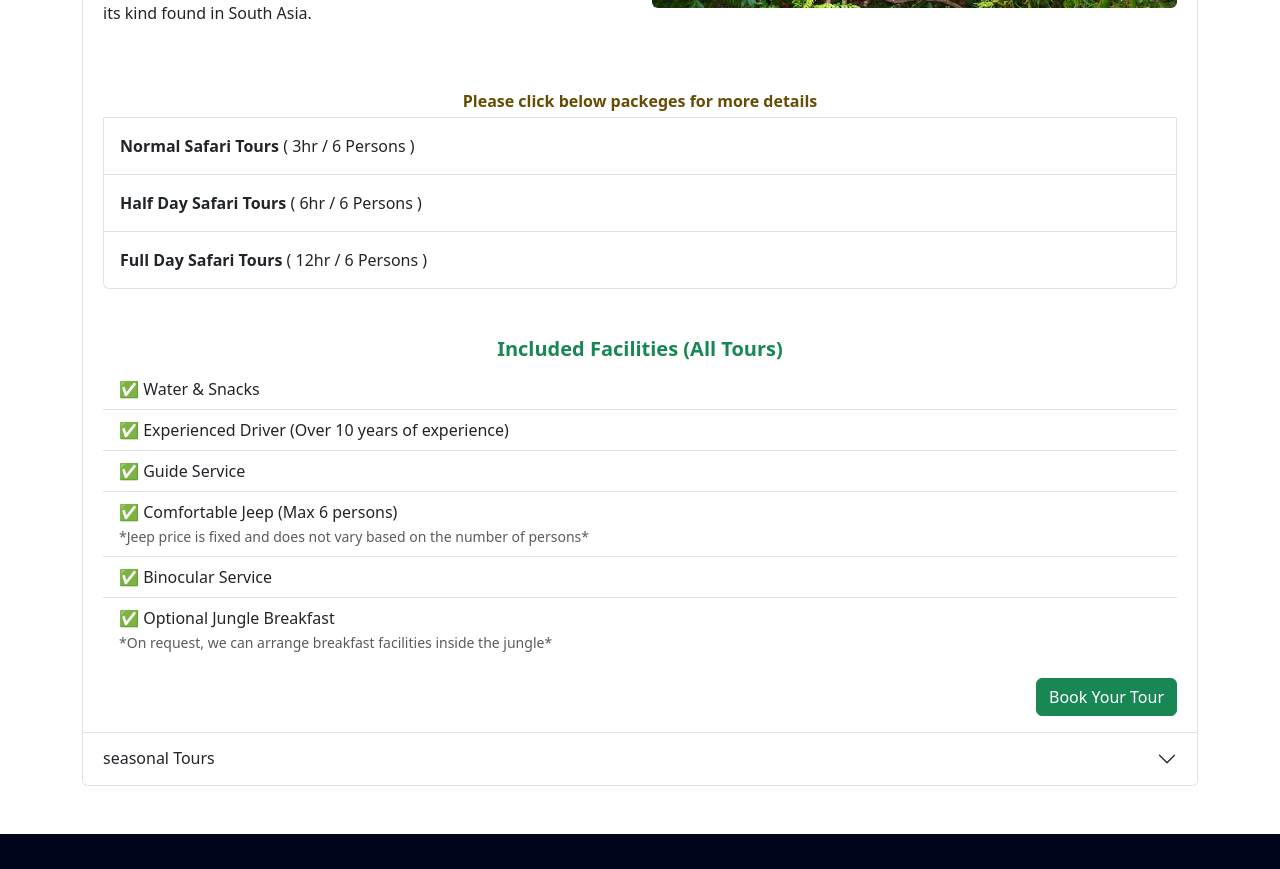
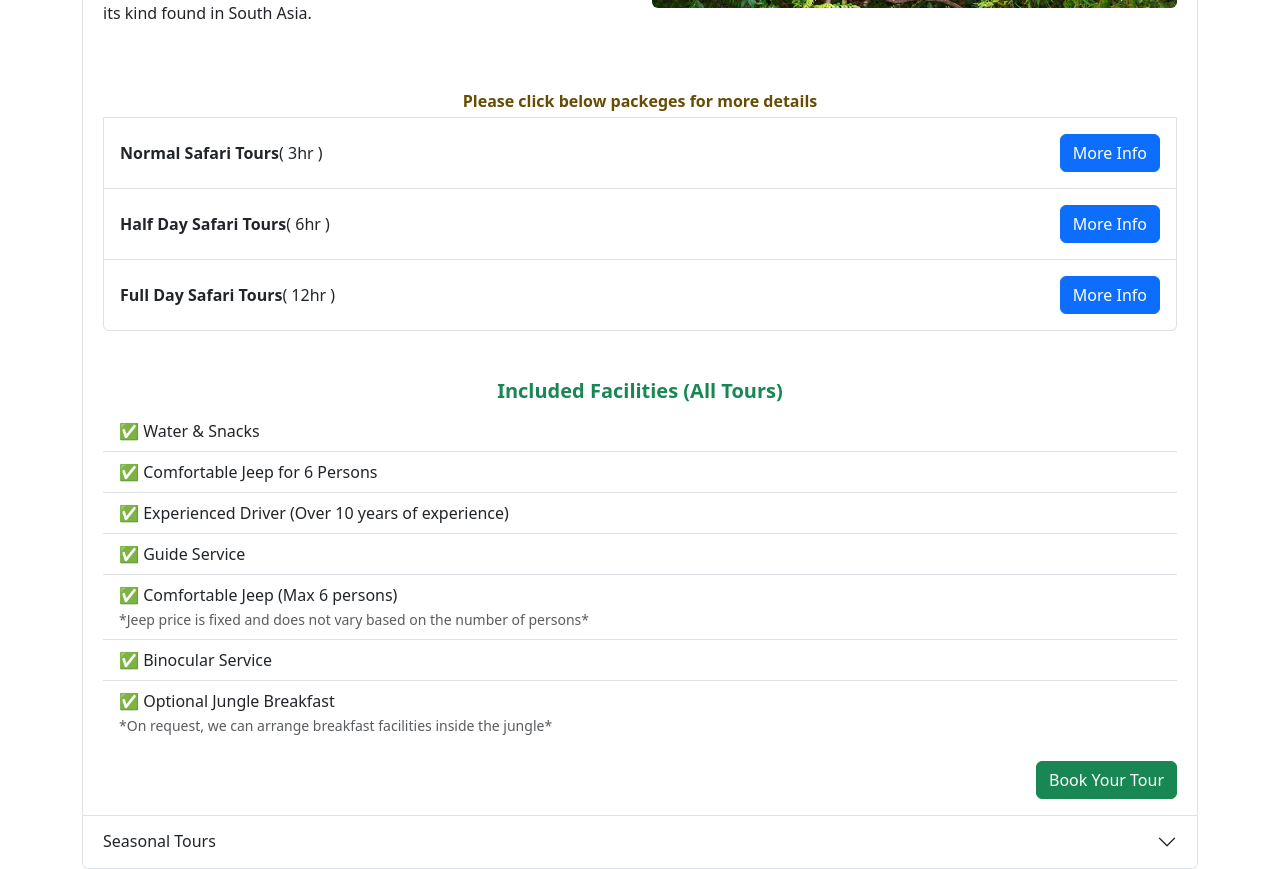
Before and after one commit to tharindu125/Udawalava-Eligarden-Hotel, a React (Vite) app: page /SafariTours in a window 1280 px wide. Shown: the part 980-1849 px from the top of the page. Built offline with nearby package versions, Linux system fonts and the light colour scheme.

Commit message:
edit safari packeges

```diff
--- a/src/App.css
+++ b/src/App.css
@@ -335,7 +335,7 @@ h1 {
   transform: scale(1.03);
 }
 
-.modal-overlay {
+.gallery .modal-overlay {
   position: fixed;
   top: 0;
   left: 0;
@@ -348,20 +348,20 @@ h1 {
   z-index: 9999;
 }
 
-.modal-content {
+.gallery .modal-content {
   position: relative;
   max-width: 50%;
   max-height: 80%;
 }
 
-.modal-img {
+.gallery .modal-img {
   width: 100%;
   height: auto;
   border-radius: 8px;
   box-shadow: 0 0 20px #000;
 }
 
-.modal-close {
+.gallery .modal-close {
   position: absolute;
   top: -10px;
   right: -10px;
@@ -376,7 +376,7 @@ h1 {
 }
 
 @media (max-width: 768px) {
-  .modal-content {
+  .gallery .modal-content {
     position: relative;
     max-width: 80%;
     max-height: 80%;
@@ -459,3 +459,10 @@ h1, p {
   object-fit: cover;
   border-radius: 8px;
 }
+
+/* Safari Tours */
+.packege_details {
+  display: flex;
+  justify-content: center;
+  align-items: center;
+}
--- a/src/pages/Gallery.jsx
+++ b/src/pages/Gallery.jsx
@@ -115,6 +115,7 @@ const Gallery = () => {
         </div>
       </section>
 
+      <div className='gallery'>
         {/* Modal */}
         {modalImage && (
           <div className="modal-overlay" onClick={() => setModalImage(null)} data-aos="zoom-in" data-aos-delay="200">
@@ -124,6 +125,7 @@ const Gallery = () => {
             </div>
           </div>
         )}
+      </div>
 
       <Container className="py-3">
         {/* Call to Action */}
--- a/src/pages/SafariTours.jsx
+++ b/src/pages/SafariTours.jsx
@@ -32,7 +32,7 @@ function SafariTours() {
                 </div>
             </div>
 
-            <div className="container py-5">
+            <div className="container py-5 safari_tours">
                 <h2 className="text-center mb-4 fw-bold display-6 text-warning-emphasis" data-aos="zoom-in" data-aos-delay="200">Safari Tour Packages</h2>
                 <p className='text-center mb-5' data-aos="flip-up" data-aos-delay="200">
                     Embark on an unforgettable journey through Udawalawa National Park with our guided safari tours. Spot elephants, leopards, birds, and more while enjoying safe, knowledgeable service and breathtaking views of nature.
@@ -68,30 +68,46 @@ function SafariTours() {
                                     title: "Normal Safari Tours",
                                     duration: "3hr",
                                     capacity: "6 Persons",
+                                    price: "12000",
                                     description: "Perfect for a quick elephant viewing experience."
                                     })} style={{ cursor: 'pointer' }}
                                 >
                                     <div className="d-flex justify-content-between">
-                                        <div>
-                                            <strong>Normal Safari Tours</strong> ( 3hr / 6 Persons )
+                                        <div className="packege_details">
+                                            <strong>Normal Safari Tours</strong> ( 3hr )
+
                                         </div>
-                                        {/* <span>Rs:12000</span> */}
+                                        <Button>More Info</Button>
                                     </div>
                                 </ListGroup.Item>
-                                <ListGroup.Item className='py-3'>
+                                <ListGroup.Item className='py-3' onClick={() => handlePackageClick({
+                                    title: "Half Day Safari Tours",
+                                    duration: "6hr",
+                                    capacity: "6 Persons",
+                                    price: "20000",
+                                    description: "Perfect for a quick elephant viewing experience."
+                                    })} style={{ cursor: 'pointer' }}
+                                >
                                     <div className="d-flex justify-content-between">
-                                        <div>
-                                            <strong>Half Day Safari Tours</strong> ( 6hr / 6 Persons )
+                                        <div className="packege_details">
+                                            <strong>Half Day Safari Tours</strong> ( 6hr )
                                         </div>
-                                        {/* <span>Rs:20000</span> */}
+                                        <Button>More Info</Button>
                                     </div>
                                 </ListGroup.Item>
-                                <ListGroup.Item className='py-3'>
+                                <ListGroup.Item className='py-3' onClick={() => handlePackageClick({
+                                    title: "Full Day Safari Tours",
+                                    duration: "12hr",
+                                    capacity: "6 Persons",
+                                    price: "35000",
+                                    description: "Perfect for a quick elephant viewing experience."
+                                    })} style={{ cursor: 'pointer' }}
+                                >
                                     <div className="d-flex justify-content-between">
-                                        <div>
-                                            <strong>Full Day Safari Tours</strong> ( 12hr / 6 Persons )
+                                        <div className="packege_details">
+                                            <strong>Full Day Safari Tours</strong> ( 12hr )
                                         </div>
-                                        {/* <span>Rs:35000</span> */}
+                                        <Button>More Info</Button>
                                     </div>
                                 </ListGroup.Item>
                             </ListGroup>
@@ -100,6 +116,7 @@ function SafariTours() {
                                     <h5 className="text-success fw-bold mb-2 text-center">Included Facilities (All Tours)</h5>
                                     <ListGroup variant="flush">
                                     <ListGroup.Item>✅ Water & Snacks</ListGroup.Item>
+                                    <ListGroup.Item>✅ Comfortable Jeep for 6 Persons</ListGroup.Item>
                                     <ListGroup.Item>✅ Experienced Driver (Over 10 years of experience)</ListGroup.Item>
                                     <ListGroup.Item>✅ Guide Service</ListGroup.Item>
                                     <ListGroup.Item>✅ Comfortable Jeep (Max 6 persons)<br />
@@ -119,7 +136,7 @@ function SafariTours() {
                     </Accordion.Item>
 
                     <Accordion.Item eventKey="1">
-                        <Accordion.Header>seasonal Tours</Accordion.Header>
+                        <Accordion.Header>Seasonal Tours</Accordion.Header>
                         <Accordion.Body>
                             <p>Explore the wild side of Sri Lanka</p>
                             <ListGroup>
@@ -149,19 +166,20 @@ function SafariTours() {
 
                 <Modal show={showModal} onHide={() => setShowModal(false)} centered>
                     <Modal.Header closeButton>
-                        <Modal.Title>{selectedPackage?.title}</Modal.Title>
+                        <Modal.Title className="text-primary-emphasis">{selectedPackage?.title}</Modal.Title>
                     </Modal.Header>
                     <Modal.Body>
-                        <p><strong>Duration:</strong> {selectedPackage?.duration}</p>
-                        <p><strong>Capacity:</strong> {selectedPackage?.capacity}</p>
+                        <p><strong>Duration :</strong> {selectedPackage?.duration}</p>
+                        <p><strong>Capacity :</strong> {selectedPackage?.capacity}</p>
+                        <p><strong>Price : </strong> Rs. {selectedPackage?.price}</p>
                         <p>{selectedPackage?.description}</p>
                     </Modal.Body>
                     <Modal.Footer>
                         <Button variant="secondary" onClick={() => setShowModal(false)}>
-                        Close
+                            Close
                         </Button>
                         <Button variant="success">
-                        Book Now
+                            Book Now
                         </Button>
                     </Modal.Footer>
                 </Modal>
```
Lines whose indentation alone changed are shown as unchanged.
